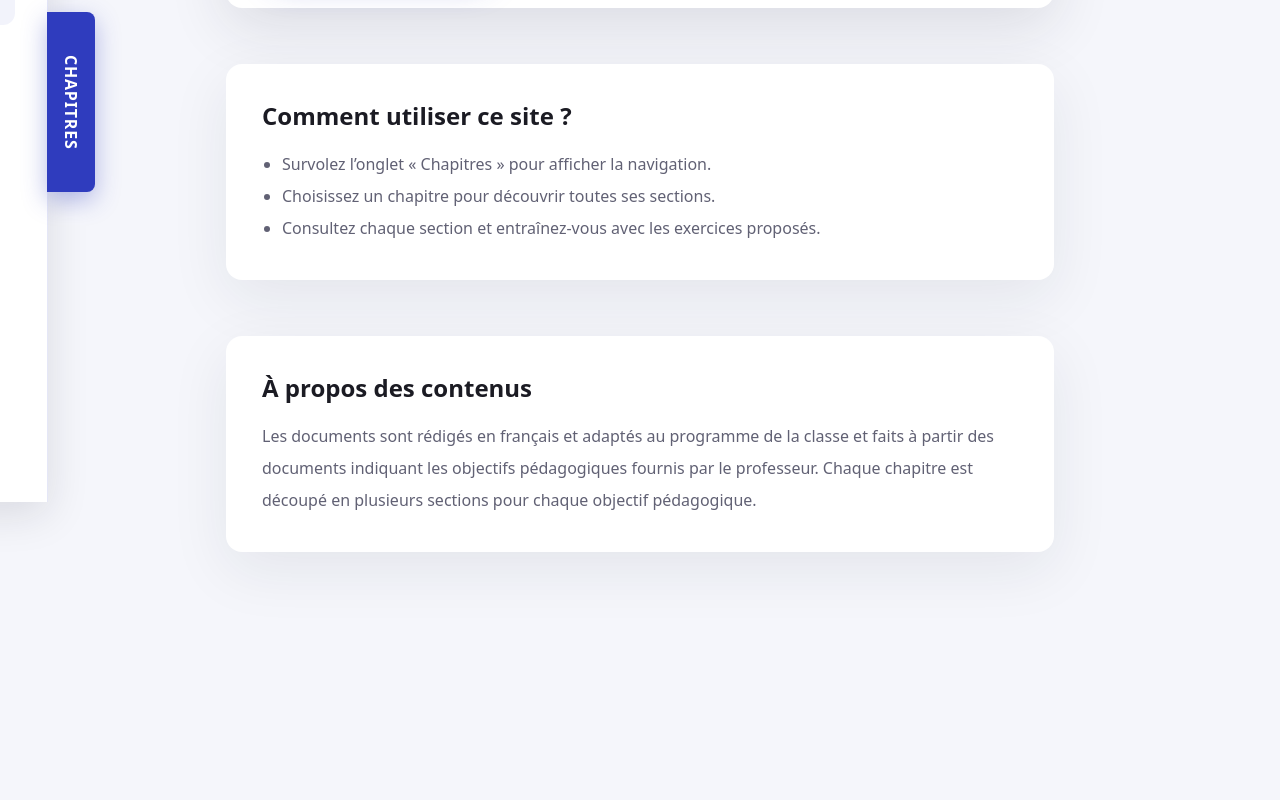
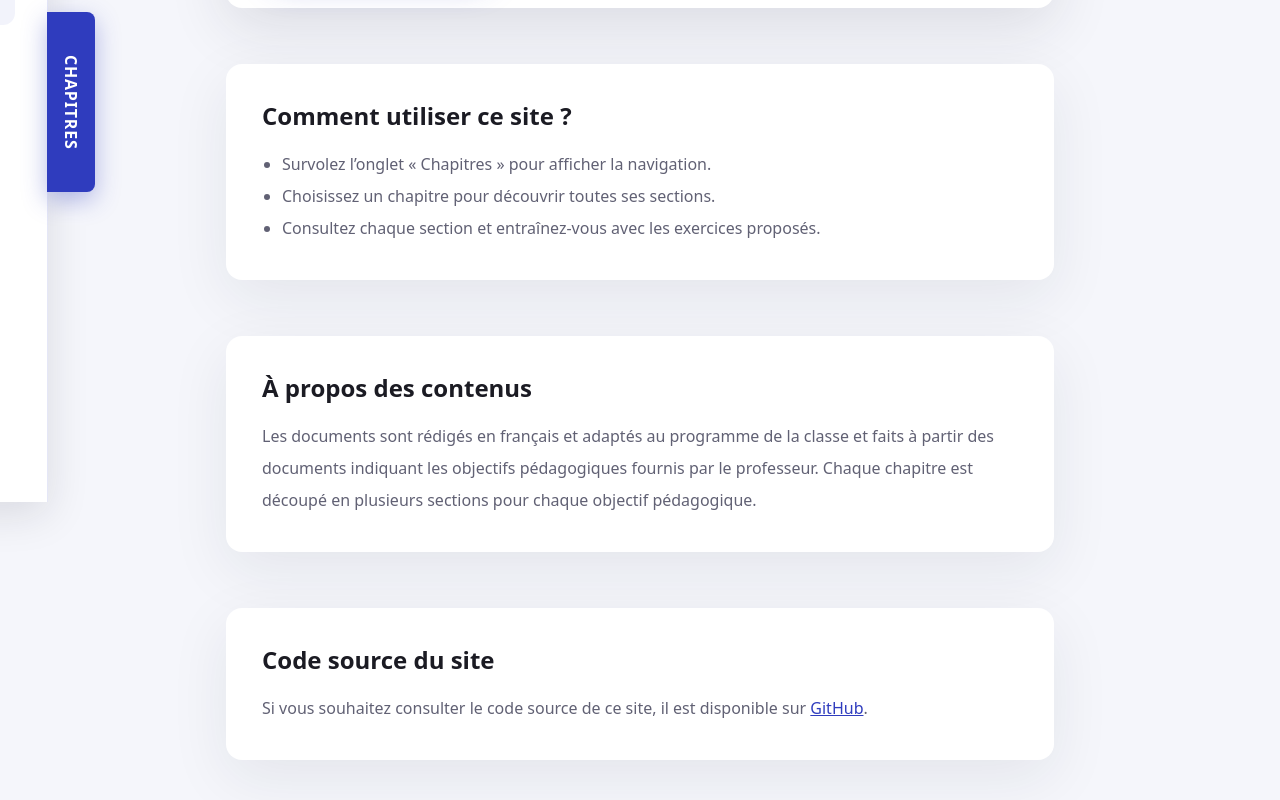
Before and after one commit to Fwaaai/new-mathejm, a React (Vite) app: page / in a window 1280 px wide. Shown: the part 298-1098 px from the top of the page. Before the commit the page ends 930 px from the top, so only its background shows below. Built offline with nearby package versions, Linux system fonts and the light colour scheme.

Commit message:
readme modified deleted main

```diff
--- a/src/main/accueil.tsx
+++ /dev/null
@@ -1,12 +0,0 @@
-import React from 'react'
-import ReactDOM from 'react-dom/client'
-import '/index.css'               // Tailwind CSS
-import Accueil from '../pages/accueil'
-import Sidebar from '../components/sidebar'
-
-ReactDOM.createRoot(document.getElementById('root')!).render(
-  <React.StrictMode>
-    <Sidebar />
-    <Accueil />
-  </React.StrictMode>
-)
--- a/src/main/chap1.tsx
+++ /dev/null
@@ -1,12 +0,0 @@
-import React from 'react'
-import ReactDOM from 'react-dom/client'
-import '/index.css'               // Tailwind CSS
-import Chap1 from '../pages/chap1'
-import Sidebar from '../components/sidebar'
-
-ReactDOM.createRoot(document.getElementById('root')!).render(
-  <React.StrictMode>
-    <Sidebar />
-    <Chap1 />
-  </React.StrictMode>
-)
--- a/src/pages/accueil.tsx
+++ b/src/pages/accueil.tsx
@@ -34,6 +34,24 @@ export default function Accueil(): React.JSX.Element {
           plusieurs sections pour chaque objectif pédagogique.
         </p>
       </section>
+
+      <section className="mt-14 bg-white p-9 rounded-2xl shadow-[0_18px_60px_rgba(31,35,53,0.08)]">
+        <h2 className="mt-0 mb-4 text-2xl font-semibold">
+          Code source du site
+        </h2>
+        <p className="m-0 text-muted leading-8">
+          Si vous souhaitez consulter le code source de ce site, il est
+          disponible sur{" "}
+          <a
+            href="https://github.com/Fwaaai/new-mathejm"
+            target="_blank"
+            rel="noopener noreferrer"
+            className="text-accent underline hover:no-underline focus:no-underline"
+          >
+            GitHub
+          </a>.
+        </p>
+      </section>
     </main>
   );
 }
```
Also changed, not shown: 1 other file (tests, documents, lock files or other folders).
